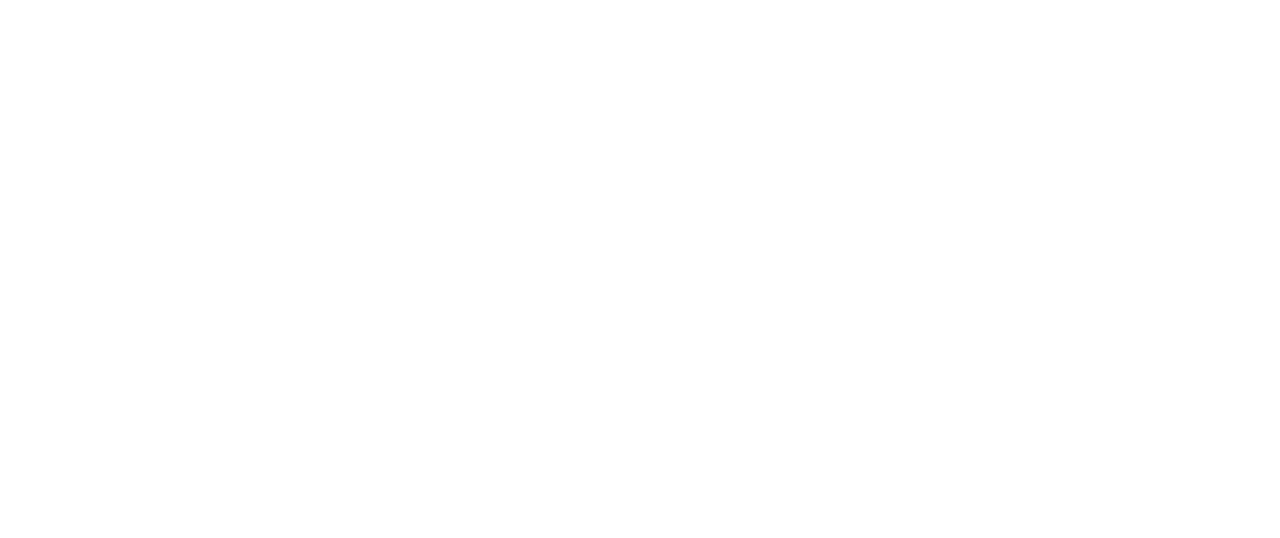
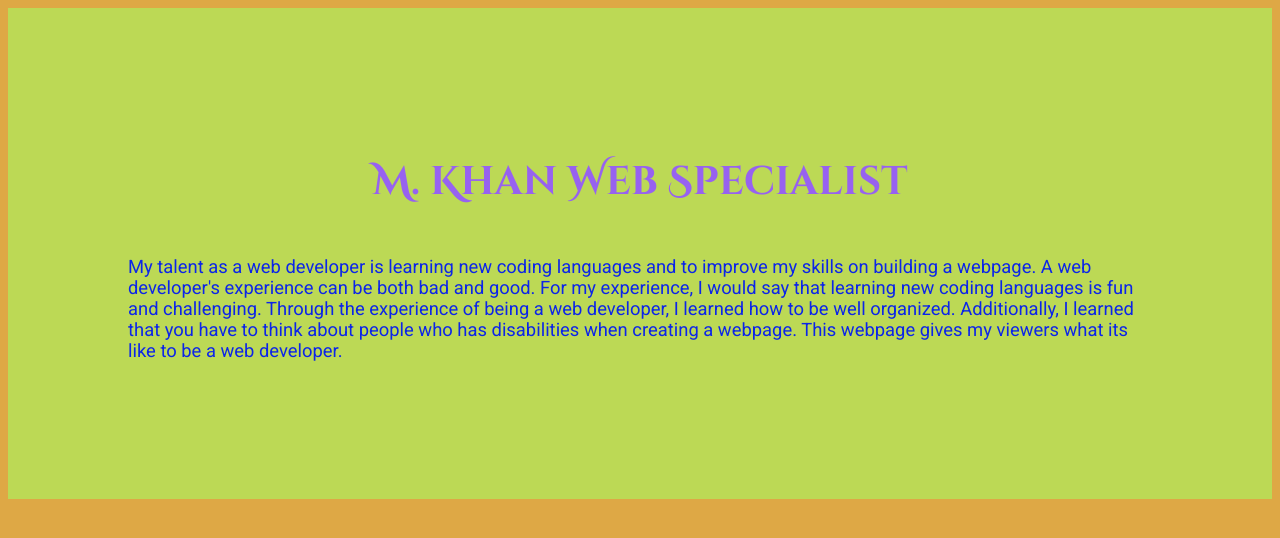
Before and after one commit to RVCC-IDMX/midterm2022-Mohammedkhan18, a plain HTML site: page index.html in a window 1280 px wide. Drawn offline with Linux system fonts and the light colour scheme.

Commit message:
adding and styling the title and the paragraph

```diff
--- a/index.html
+++ b/index.html
@@ -4,9 +4,23 @@
     <meta charset="UTF-8">
     <meta http-equiv="X-UA-Compatible" content="IE=edge">
     <meta name="viewport" content="width=device-width, initial-scale=1.0">
+    <link rel="preconnect" href="https://fonts.googleapis.com">
+    <link rel="preconnect" href="https://fonts.gstatic.com" crossorigin>
+    <link href="https://fonts.googleapis.com/css2?family=Cinzel+Decorative:wght@700&family=Roboto&display=swap" rel="stylesheet">
+    <link href="styles.css" rel="stylesheet">
     <title>Midterm</title>
 </head>
 <body>
+    <header>
+        <div class="container">
+        <h1>M. Khan Web Specialist</h1>
+        <p>
+            My talent as a web developer is learning new coding languages and to improve my skills on building a webpage.
+            A web developer's experience can be both bad and good. For my experience, I would say that learning new coding languages is fun and challenging. Through the experience of being a web developer, I learned how to be well organized. Additionally, I learned that you have to think about people who has disabilities when creating a webpage.
+            This webpage gives my viewers what its like to be a web developer.
+        </p>
+    </div>
+    </header>
 
 </body>
 </html>
--- a/styles.css
+++ b/styles.css
@@ -0,0 +1,24 @@
+body {
+    background-color: #DEA845;
+    color: #0C25E8;
+    font-family: ;
+}
+.container {
+    padding: 120px;
+    background-color: #BCD955;
+}
+.container h1 {
+    padding-bottom: 20px;
+    text-align: center;
+    color: #9762F0;
+    font-weight: darker;
+    font-family: Cinzel Decorative;
+    font-size: 250%;
+}
+
+.container p {
+    text-align: left;
+    font-weight: normal;
+    font-family: Roboto;
+    font-size: 115%;
+}
```
